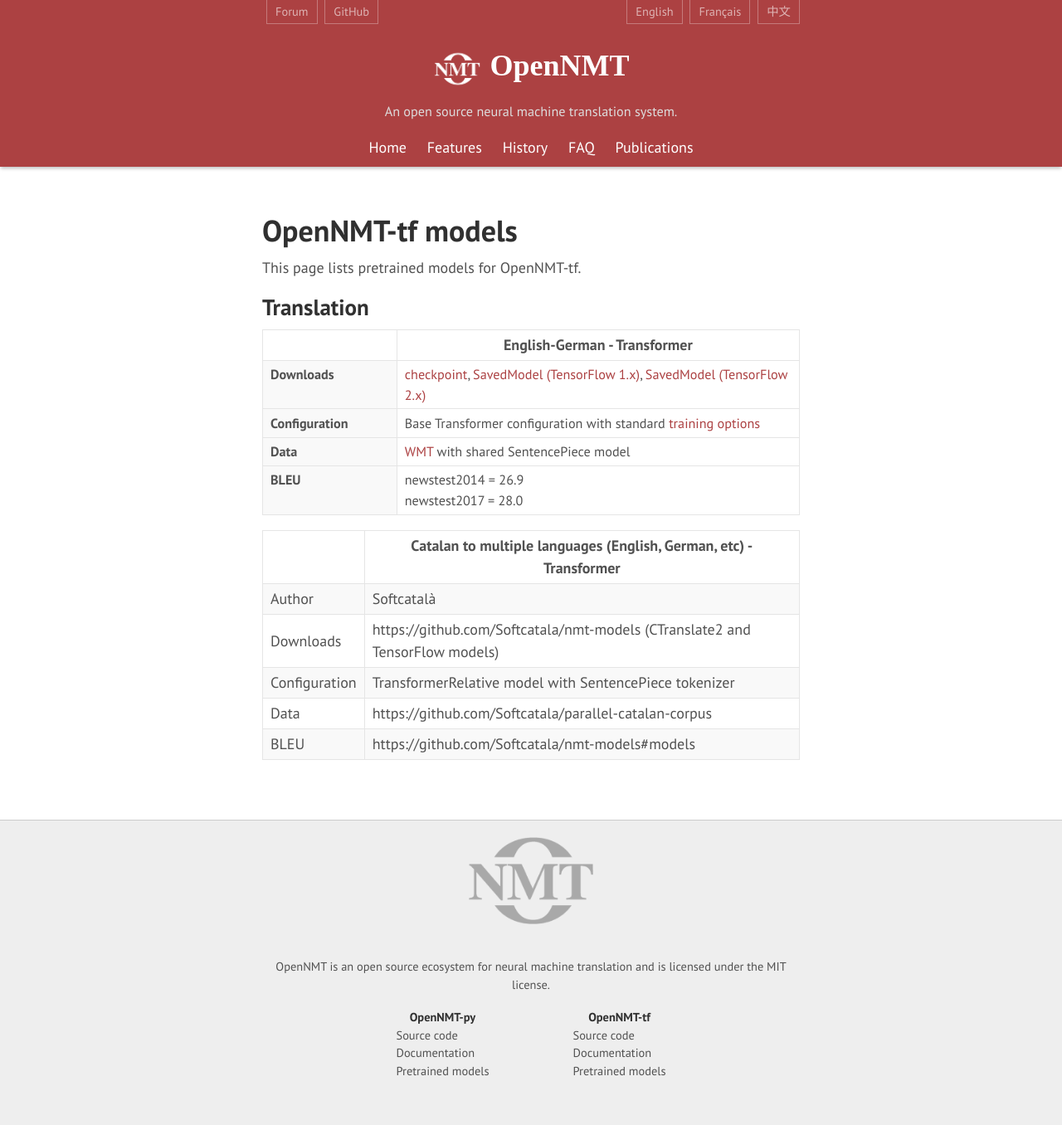
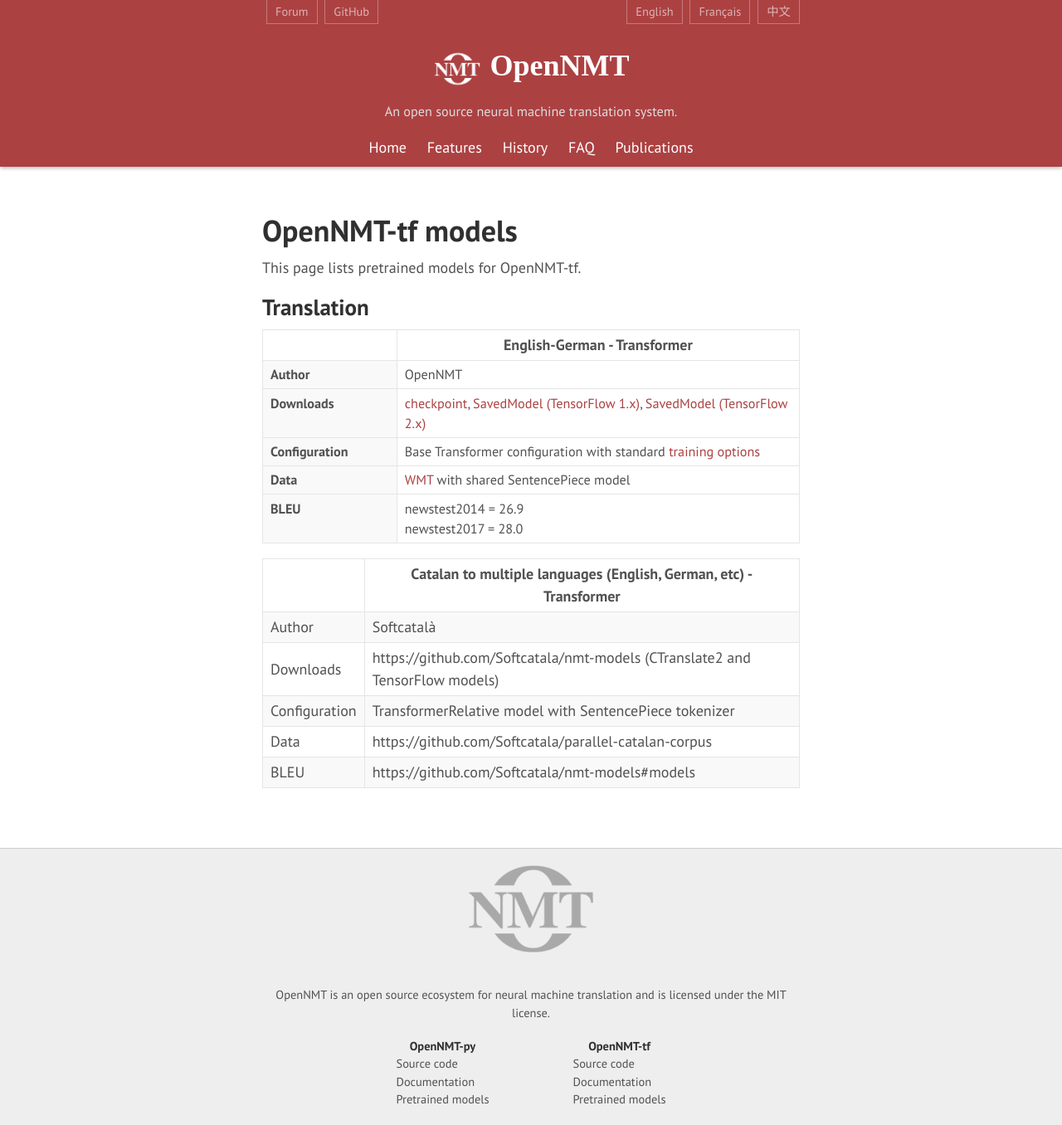
Before and after one commit to OpenNMT/opennmt.github.io, a Jekyll site: the page built from Models-tf.md, in a window 1280 px wide. Shown: the whole page at 83% size. Built offline with Jekyll 4.4.1, drawn with Linux system fonts in a browser that asks for light colours; before the commit the page ends 1322 px from its top, so only the background shows below that.

Commit message:
Add author row to first table

```diff
--- a/Models-tf.md
+++ b/Models-tf.md
@@ -10,11 +10,11 @@ This page lists pretrained models for OpenNMT-tf.
 {:.pretrained}
 | | English-German - Transformer |
 | --- | --- |
+| Author | OpenNMT |
 | Downloads | [checkpoint](https://s3.amazonaws.com/opennmt-models/averaged-ende-ckpt500k.tar.gz), [SavedModel (TensorFlow 1.x)](https://s3.amazonaws.com/opennmt-models/averaged-ende-export500k.tar.gz), [SavedModel (TensorFlow 2.x)](https://s3.amazonaws.com/opennmt-models/averaged-ende-export500k-v2.tar.gz) |
 | Configuration | Base Transformer configuration with standard [training options](https://github.com/OpenNMT/OpenNMT-tf/tree/master/scripts/wmt) |
 | Data | [WMT](https://s3.amazonaws.com/opennmt-trainingdata/wmt_ende_sp.tar.gz) with shared SentencePiece model |
 | BLEU | newstest2014 = 26.9<br/>newstest2017 = 28.0 |
-
 
 | | Catalan to multiple languages (English, German, etc) - Transformer |
 | --- | --- |
```
